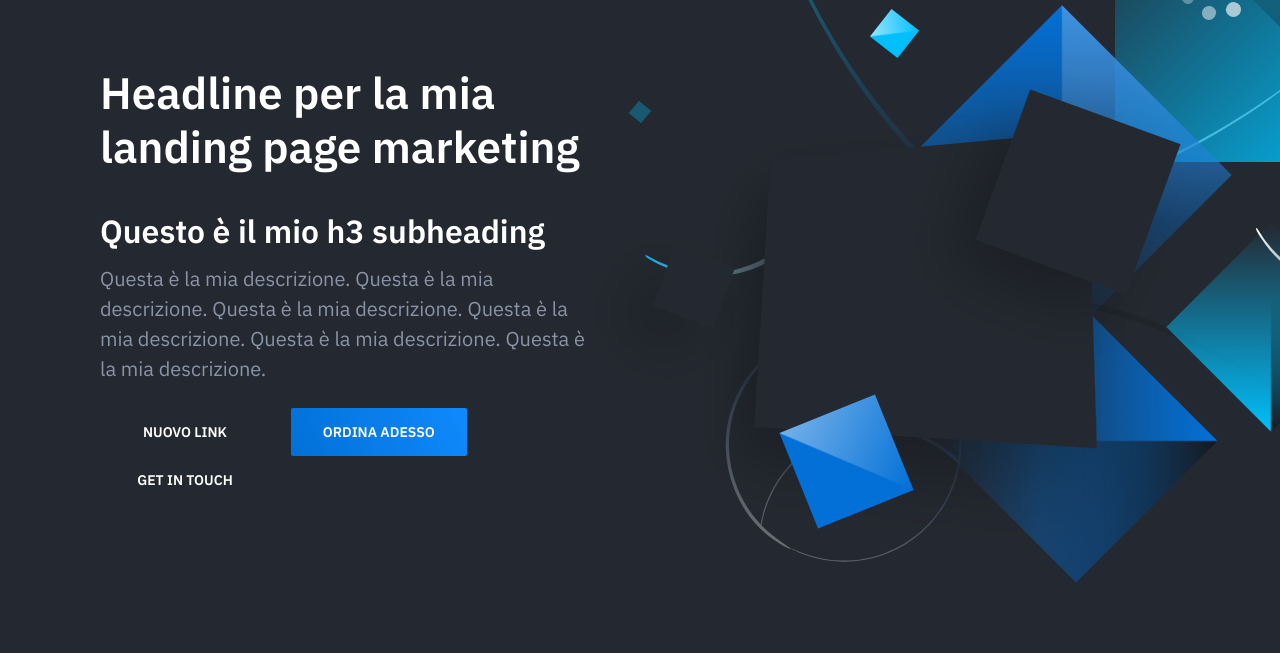
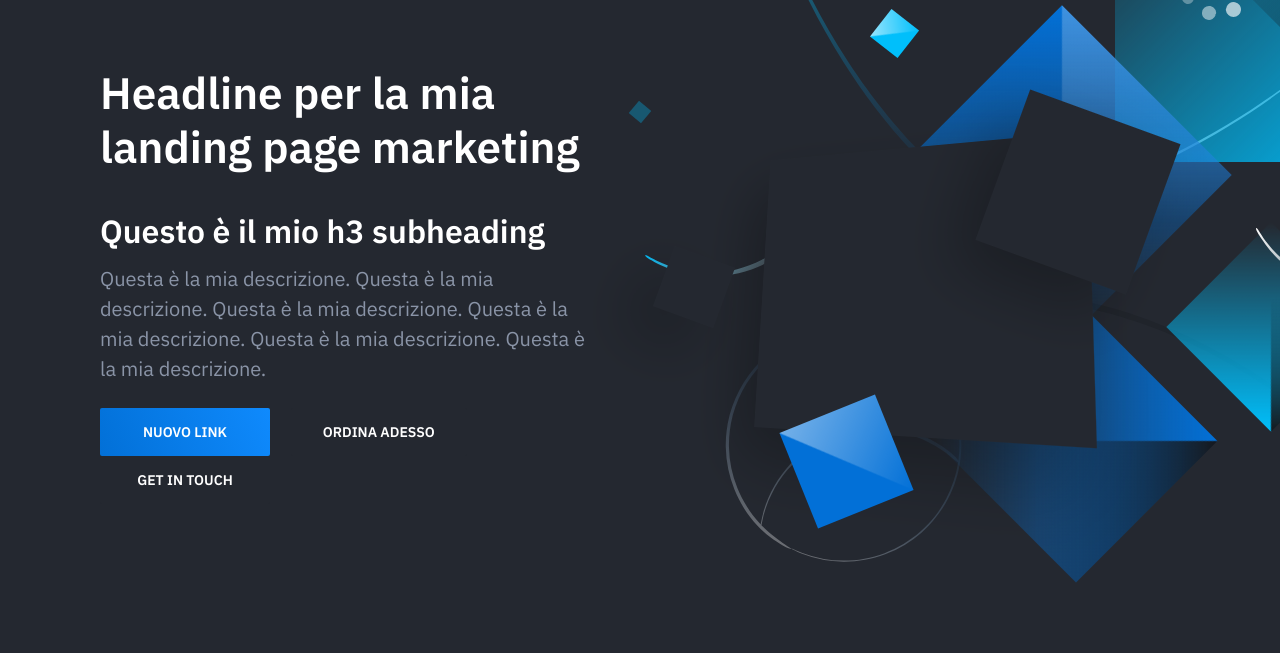
Before and after one commit to capigroove/landingpage, a plain HTML site: page index.html in a window 1280 px wide. Shown: the part 78-731 px from the top of the page. Drawn offline with nearby package versions, Linux system fonts and the light colour scheme.

Commit message:
cambio 2

```diff
--- a/index.html
+++ b/index.html
@@ -44,11 +44,11 @@
                         </p>
                         <div class="hero-cta">
 
-                            <a class="button" href="ordernow.html">
+                            <a class="button button-primary" href="ordernow.html">
                                 Nuovo link
                             </a>
 
-                            <a id="init-preorder-top-home" class="button button-primary" href="preorder.html">
+                            <a id="init-preorder-top-home" class="button" href="preorder.html">
                                 Ordina adesso
                             </a>
 
```
